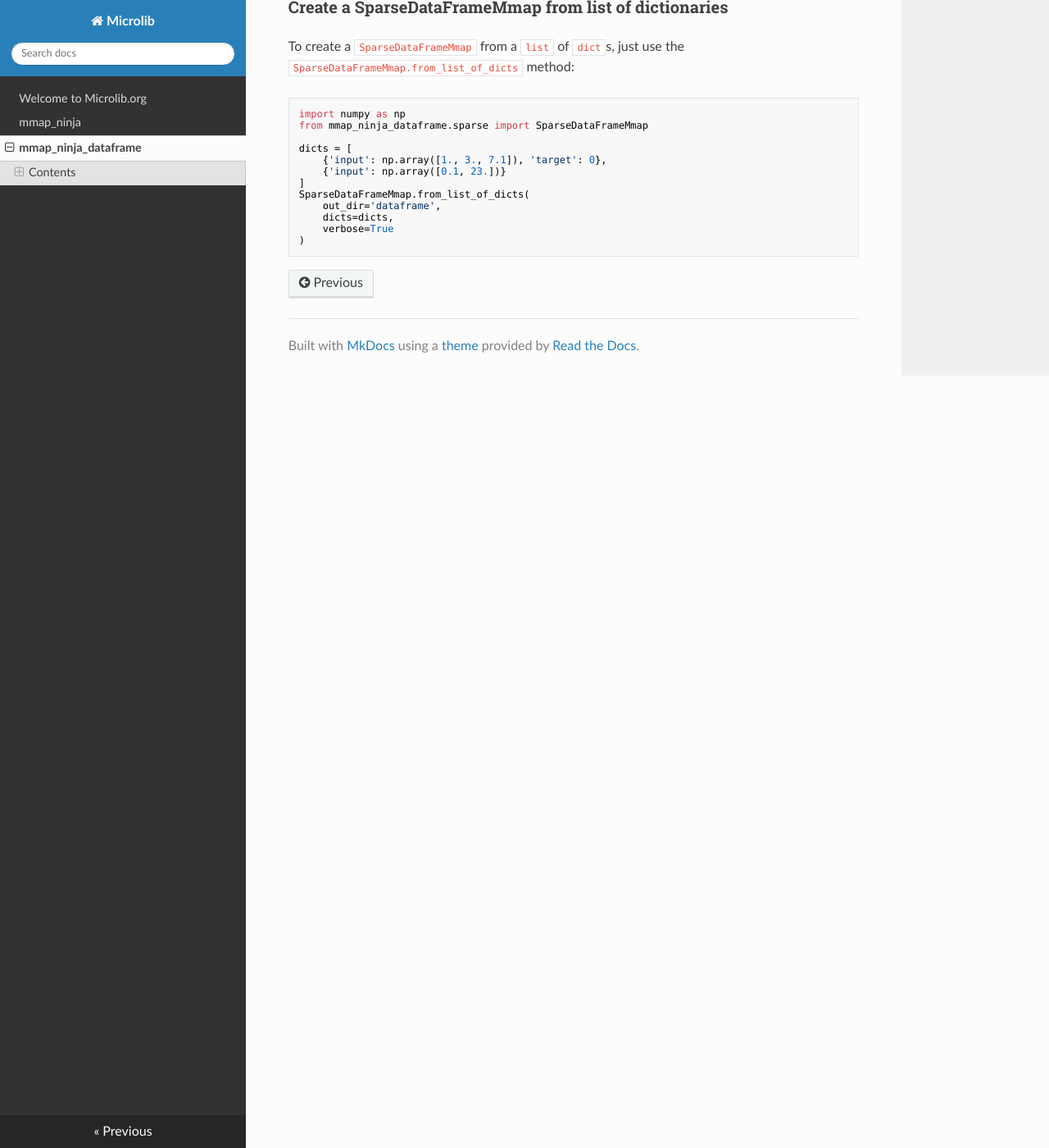
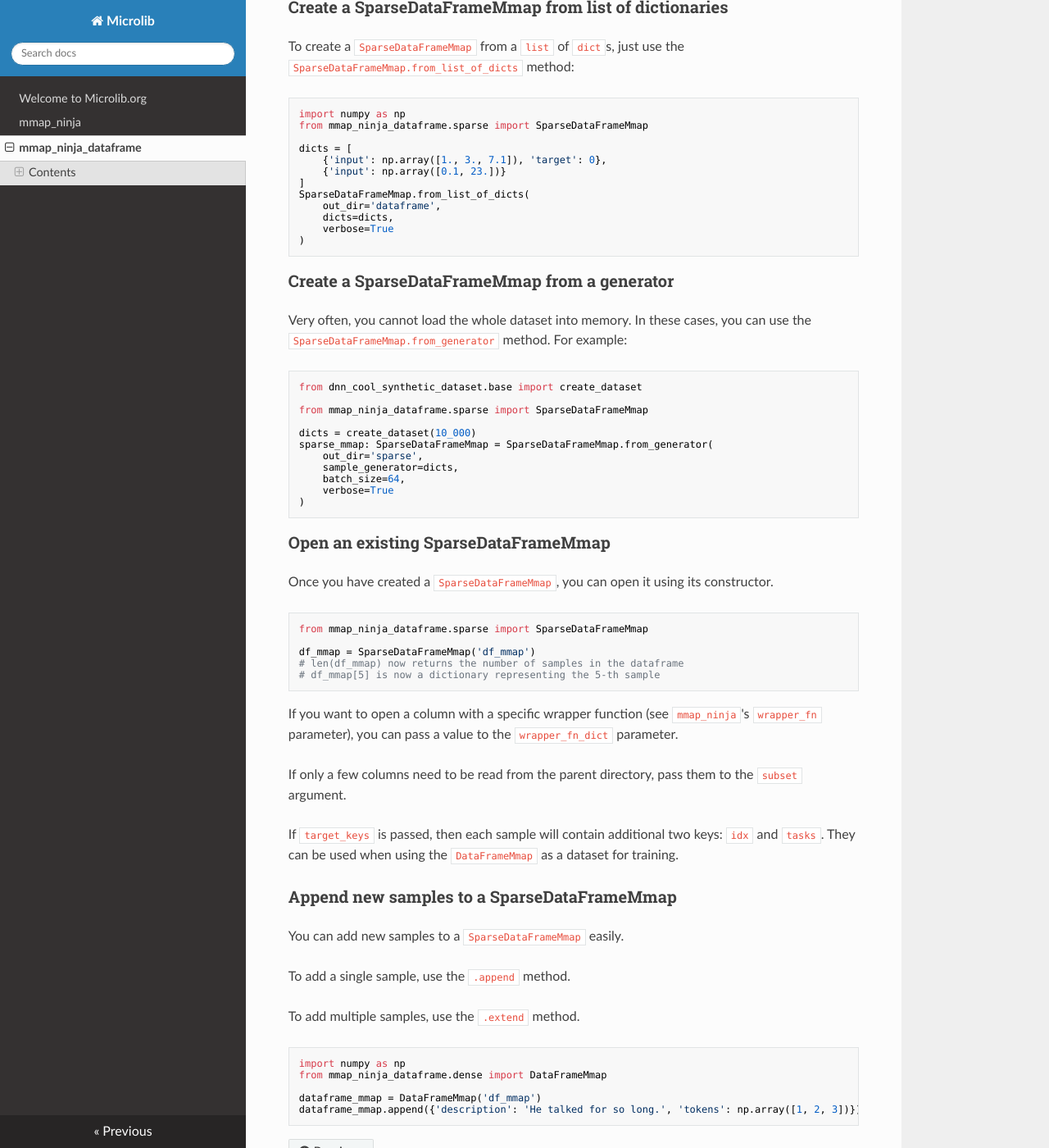
Before and after one commit to microlib-org/site, an MkDocs documentation site: the page built from docs/mmap_ninja_dataframe.md, in a window 1280 px wide and 1400 px high, scrolled down 3587 px. Shown: the whole window at 82% size. Built offline with MkDocs 1.6.1, drawn with Linux system fonts in a browser that asks for light colours; nearby versions of some CDN libraries.

Commit message:
Documentation of mmap_ninja_dataframe.

````diff
--- a/docs/mmap_ninja_dataframe.md
+++ b/docs/mmap_ninja_dataframe.md
@@ -22,9 +22,9 @@ DataFrameMmap API:
 
 SparseDataFrameMmap API:
 
-1. [Create a SparseDataFrameMmap from list of dictionaries](#create-a-raggedmmap-from-list-of-samples)
-2. [Create a SparseDataFrameMmap from a generator](#create-a-raggedmmap-from-a-generator)
-3. [Open an existing SparseDataFrameMmap](#open-an-existing-raggedmmap)
+1. [Create a SparseDataFrameMmap from list of dictionaries](#create-a-sparsedataframemmap-from-list-of-dictionaries)
+2. [Create a SparseDataFrameMmap from a generator](#create-a-sparsedataframemmap-from-a-generator)
+3. [Open an existing SparseDataFrameMmap](#open-an-existing-sparsedataframemmap)
 4. [Append new samples to a SparseDataFrameMmap](#append-new-samples-to-a-raggedmmap)
 
 
@@ -187,7 +187,6 @@ dataframe_mmap.append({'description': 'He talked for so long.', 'tokens': np.arr
 
 ### Create a SparseDataFrameMmap from list of dictionaries
 
-
 To create a `SparseDataFrameMmap` from a `list` of `dict`s, just use the `SparseDataFrameMmap.from_list_of_dicts` method:
 
 ```python
@@ -204,3 +203,60 @@ SparseDataFrameMmap.from_list_of_dicts(
     verbose=True
 )
 ```
+
+
+### Create a SparseDataFrameMmap from a generator
+
+Very often, you cannot load the whole dataset into memory. In these cases, you can use the `SparseDataFrameMmap.from_generator`
+method. For example:
+
+
+```python
+from dnn_cool_synthetic_dataset.base import create_dataset
+
+from mmap_ninja_dataframe.sparse import SparseDataFrameMmap
+
+dicts = create_dataset(10_000)
+sparse_mmap: SparseDataFrameMmap = SparseDataFrameMmap.from_generator(
+    out_dir='sparse',
+    sample_generator=dicts,
+    batch_size=64,
+    verbose=True
+)
+```
+
+### Open an existing SparseDataFrameMmap
+
+Once you have created a `SparseDataFrameMmap`, you can open it using its constructor.
+
+```python
+from mmap_ninja_dataframe.sparse import SparseDataFrameMmap
+
+df_mmap = SparseDataFrameMmap('df_mmap')
+# len(df_mmap) now returns the number of samples in the dataframe
+# df_mmap[5] is now a dictionary representing the 5-th sample
+```
+
+If you want to open a column with a specific wrapper function (see `mmap_ninja`'s `wrapper_fn` parameter), you can
+pass a value to the `wrapper_fn_dict` parameter.
+
+If only a few columns need to be read from the parent directory, pass them to the `subset` argument.
+
+If `target_keys` is passed, then each sample will contain additional two keys: `idx` and `tasks`.
+They can be used when using the `DataFrameMmap` as a dataset for training.
+
+### Append new samples to a SparseDataFrameMmap
+
+You can add new samples to a `SparseDataFrameMmap` easily.
+
+To add a single sample, use the `.append` method.
+
+To add multiple samples, use the `.extend` method.
+
+```python
+import numpy as np
+from mmap_ninja_dataframe.dense import DataFrameMmap
+
+dataframe_mmap = DataFrameMmap('df_mmap')
+dataframe_mmap.append({'description': 'He talked for so long.', 'tokens': np.array([1, 2, 3])})
+```
````
